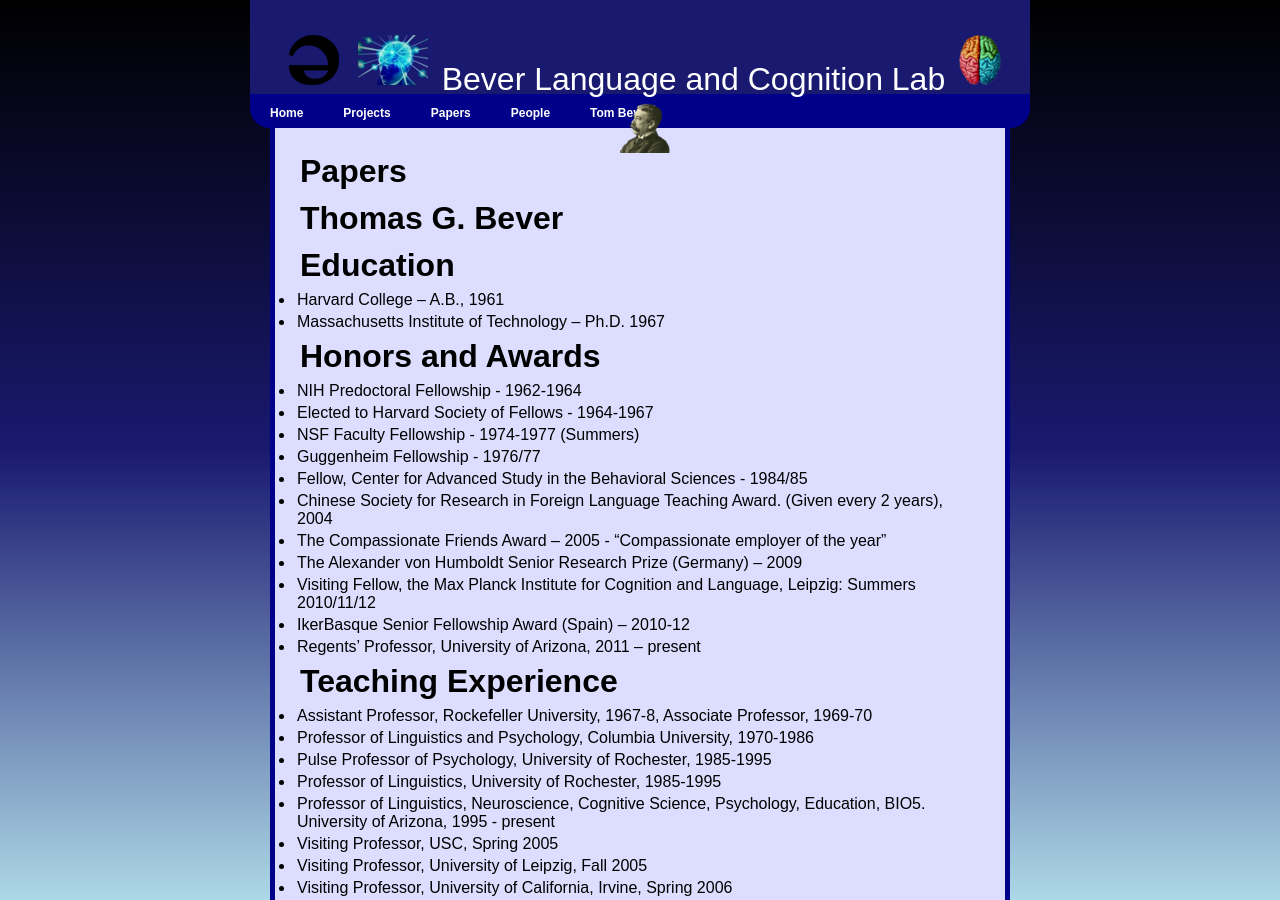
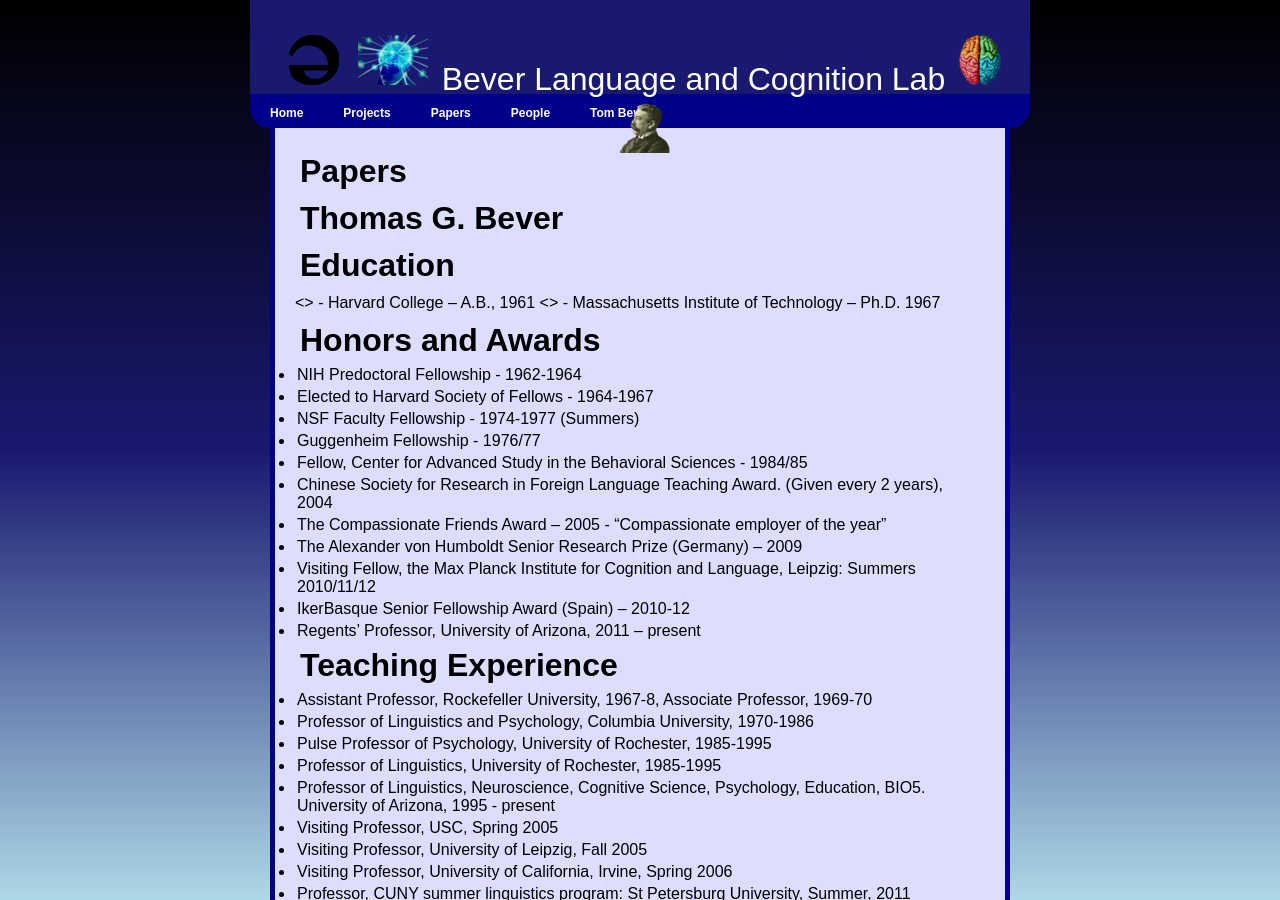
Before and after one commit to coglanglab/coglanglab.github.io, a Jekyll site: the page built from papers.md, in a window 1280 px wide and 900 px high. Built offline with Jekyll 4.4.1, drawn with Linux system fonts in a browser that asks for light colours; our own code applies the rules of GitHub Pages for plain Markdown files.

```diff
--- a/papers.md
+++ b/papers.md
@@ -8,8 +8,8 @@ Thomas G. Bever
 Education
 =========
 
--   Harvard College – A.B., 1961
--   Massachusetts Institute of Technology – Ph.D. 1967
+<> -   Harvard College – A.B., 1961
+<> -   Massachusetts Institute of Technology – Ph.D. 1967
 
 Honors and Awards
 =================
```
